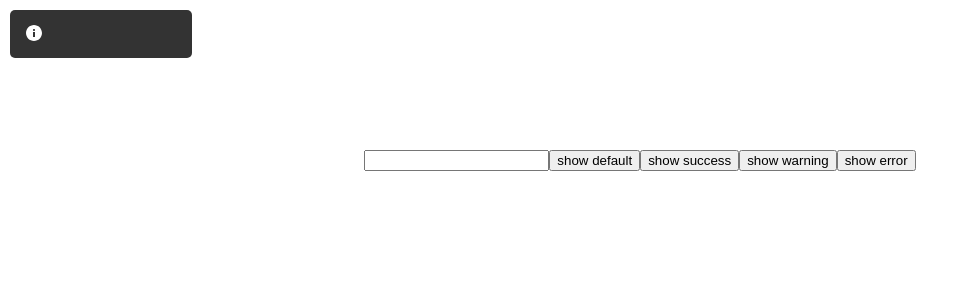
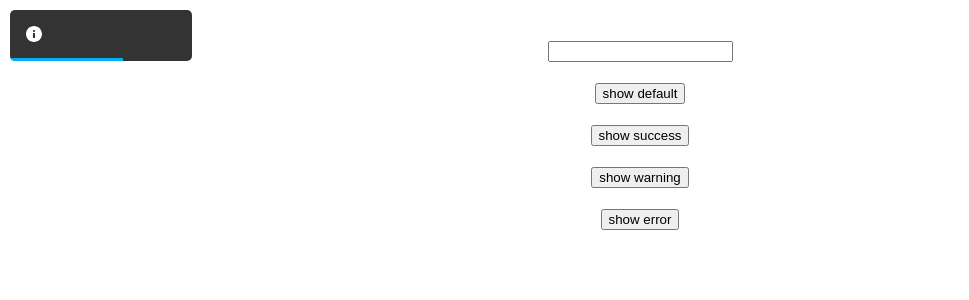
Before and after one commit to e-sulimenko/notifications, a React (Create React App) app: page / in a window 1280 px wide. Both pictures are taken after a click on the button "show default". Shown: the top 300 px of the page, without its empty margins (0-969 px from the left). Built offline with nearby package versions, Linux system fonts and the light colour scheme.

Commit message:
notification remove, buffer

```diff
--- a/src/Notifications/animations/index.js
+++ b/src/Notifications/animations/index.js
@@ -1 +1,2 @@
 export { default as animateLeftIn } from './leftIn';
+export { default as animateLeftOut } from './leftOut';
--- /dev/null
+++ b/src/Notifications/animations/leftOut.js
@@ -0,0 +1,15 @@
+// const timingFunction = 'cubic-bezier(0, 1.04, 0, 0.98)';
+
+const animationTimingsOut = {
+  duration: 750,
+  fill: 'forwards',
+};
+
+const animationStepsOut = [
+  { transform: 'translate3d(0, 0, 0)', opacity: 1 },
+  { transform: 'translate3d(20px, 0, 0)', offset: 0.2 },
+  { transform: 'translate3d(-1510px, 0, 0)', maxHeight: 0, offset: 0.6 },
+  { transform: 'translate3d(-3000px, 0, 0)', opacity: 0, maxHeight: 0 },
+];
+
+export default (el) => el.animate(animationStepsOut, animationTimingsOut);
--- a/src/Notifications/components/Container/index.jsx
+++ b/src/Notifications/components/Container/index.jsx
@@ -1,5 +1,6 @@
 import React, { memo, useContext, useCallback } from 'react';
 import { createPortal } from 'react-dom';
+import PropTypes from 'prop-types';
 
 import Notification from '../Notification';
 import { REMOVE } from '../../constants';
@@ -7,7 +8,12 @@ import { ReducerContext } from '../../context';
 
 import './index.css';
 
-const Container = () => {
+const Container = (props) => {
+  const {
+    showProgress,
+    duration,
+  } = props;
+
   const [state, dispatch] = useContext(ReducerContext);
 
   const onRemove = useCallback(
@@ -27,6 +33,8 @@ const Container = () => {
             text={item.text}
             id={item.id}
             type={item.type}
+            duration={duration}
+            showProgress={showProgress}
             onRemove={onRemove}
           />
         ))
@@ -36,4 +44,9 @@ const Container = () => {
   ));
 };
 
+Container.propTypes = {
+  showProgress: PropTypes.bool,
+  duration: PropTypes.number,
+};
+
 export default memo(Container);
--- a/src/Notifications/components/Notification/index.css
+++ b/src/Notifications/components/Notification/index.css
@@ -1,20 +1,27 @@
+.notification-item-container {
+  max-height: 1000px;
+  overflow: hidden;
+  opacity: 0;
+  will-change: transform, opacity, height;
+}
+
 .notification-item {
   margin: 10px 0 0 10px;
-  padding: 0 16px;
+  padding: 16px;
 
   min-width: 150px;
-  min-height: 48px;
 
   display: flex;
   align-items: center;
 
-  border-radius: 5px;
 
   font-size: 14px;
   color: hsla(0, 0%, 100%, 1);
 
-  opacity: 0;
-  will-change: transform, opacity;
+  overflow: hidden;
+  position: relative;
+  border-radius: 5px;
+  cursor: pointer;
 }
 
 .notification-item--default {
@@ -36,3 +43,11 @@
 .notification-item__icon {
   margin-right: 8px;
 }
+
+.notification-item__progress {
+  position: absolute;
+  bottom: 0;
+  left: 0;
+  height: 3px;
+  background: hsla(196, 100%, 47%, 1);
+}
--- a/src/Notifications/components/Notification/index.jsx
+++ b/src/Notifications/components/Notification/index.jsx
@@ -12,7 +12,7 @@ import CrossSvg from '../Svg/CrossSvg';
 import CheckSvg from '../Svg/CheckSvg';
 import InfoSvg from '../Svg/InfoSvg';
 
-import { animateLeftIn } from '../../animations';
+import { animateLeftIn, animateLeftOut } from '../../animations';
 
 import './index.css';
 
@@ -22,24 +22,62 @@ const Notification = (props) => {
     onRemove,
     id,
     type,
+    duration,
+    showProgress,
   } = props;
 
-  const [timerId, setTimerId] = useState(null);
+  const [intervalId, setIntervalId] = useState(null);
+  const [timeLeft, setTimeLeft] = useState(duration);
 
   const notifyRef = useRef(null);
 
   useEffect(
+    () => () => {
+      if (intervalId != null) clearInterval(intervalId);
+    },
+    [intervalId],
+  );
+
+  const onRemoveNotify = useCallback(
+    () => onRemove(id),
+    [id, onRemove],
+  );
+
+  const startTimer = useCallback(
+    () => {
+      const intId = setInterval(
+        () => setTimeLeft((val) => {
+          const next = val - 30;
+          if (next <= 0) {
+            const animation = animateLeftOut(notifyRef.current);
+            animation.onfinish = onRemoveNotify;
+            clearInterval(intId);
+          }
+          return next;
+        }),
+        30,
+      );
+      setIntervalId(intId);
+    },
+    [
+      notifyRef,
+      onRemoveNotify,
+    ],
+  );
+
+  const stopTimer = useCallback(
+    () => clearInterval(intervalId),
+    [intervalId],
+  );
+
+  useEffect(
     () => {
       if (notifyRef && notifyRef.current) {
-        animateLeftIn(notifyRef.current);
+        const animation = animateLeftIn(notifyRef.current);
+        animation.onfinish = startTimer;
       }
     },
-    [notifyRef],
-  );
-
-  const onClick = useCallback(
-    () => onRemove(id),
-    [id, onRemove],
+    [notifyRef, startTimer],
   );
 
   const icon = useMemo(
@@ -51,17 +89,43 @@ const Notification = (props) => {
     [type, id],
   );
 
+  const onClickNotify = useCallback(
+    () => {
+      const animation = animateLeftOut(notifyRef.current);
+      animation.onfinish = onRemoveNotify;
+      clearInterval(intervalId);
+    },
+    [
+      notifyRef,
+      intervalId,
+      onRemoveNotify,
+    ],
+  );
+
   return (
+    <div className="notification-item-container" ref={notifyRef}>
       <div
         aria-hidden="true"
         className={`notification-item notification-item--${type}`}
-      ref={notifyRef}
-      onClick={onClick}
+        onMouseEnter={stopTimer}
+        onMouseLeave={startTimer}
+        onClick={onClickNotify}
       >
         <div className="notification-item__icon">
           {icon}
         </div>
         {text}
+        {
+          showProgress && (
+            <div
+              className="notification-item__progress"
+              style={{
+                width: `${(timeLeft / duration) * 100}%`,
+              }}
+            />
+          )
+        }
+      </div>
     </div>
   );
 };
@@ -71,6 +135,8 @@ Notification.propTypes = {
   onRemove: PropTypes.func.isRequired,
   id: PropTypes.number.isRequired,
   type: PropTypes.string.isRequired,
+  duration: PropTypes.number.isRequired,
+  showProgress: PropTypes.bool.isRequired,
 };
 
 export default memo(Notification);
--- a/src/Notifications/components/Provider/index.jsx
+++ b/src/Notifications/components/Provider/index.jsx
@@ -9,8 +9,14 @@ import { reducer, initialState } from '../../reducer';
 import Container from '../Container';
 import { ReducerContext } from '../../context';
 
-export const NotificationProvider = ({ children }) => {
-  const [state, dispatch] = useReducer(reducer, initialState);
+export const NotificationProvider = (props) => {
+  const {
+    children,
+    showProgress,
+    duration,
+    limit,
+  } = props;
+  const [state, dispatch] = useReducer(reducer, { ...initialState, limit });
 
   const value = useMemo(
     () => [state, dispatch],
@@ -20,13 +26,25 @@ export const NotificationProvider = ({ children }) => {
   return (
     <ReducerContext.Provider value={value}>
       {children}
-      <Container />
+      <Container
+        showProgress={showProgress}
+        duration={duration}
+      />
     </ReducerContext.Provider>
   );
 };
 
+NotificationProvider.defaultProps = {
+  showProgress: true,
+  duration: 5000,
+  limit: 0,
+};
+
 NotificationProvider.propTypes = {
   children: PropTypes.element.isRequired,
+  showProgress: PropTypes.bool,
+  duration: PropTypes.number,
+  limit: PropTypes.number,
 };
 
 export default memo(NotificationProvider);
--- a/src/Notifications/components/Svg/CheckSvg.jsx
+++ b/src/Notifications/components/Svg/CheckSvg.jsx
@@ -15,7 +15,7 @@ const CheckSvg = ({ id }) => (
 );
 
 CheckSvg.propTypes = {
-  id: PropTypes.string.isRequired,
+  id: PropTypes.number.isRequired,
 };
 
 export default memo(CheckSvg);
--- a/src/Notifications/reducer/index.js
+++ b/src/Notifications/reducer/index.js
@@ -1,14 +1,45 @@
 import { ADD, REMOVE } from '../constants';
 
-export const initialState = { notifications: [] };
+export const initialState = { notifications: [], limit: 0, buffer: [] };
 
 const HANDLERS = {
-  [ADD]: (state, payload) => ({
-    notifications: [...state.notifications, payload],
-  }),
-  [REMOVE]: (state, payload) => ({
-    notifications: state.notifications.filter(({ id }) => id !== payload),
-  }),
+  [ADD]: (state, payload) => {
+    const {
+      limit,
+      notifications,
+      buffer,
+    } = state;
+    const newBuffer = [...buffer];
+    const newNotifications = [...notifications];
+    if (limit > 0 && notifications.length >= limit) {
+      newBuffer.push(payload);
+    } else {
+      newNotifications.push(payload);
+    }
+
+    return ({
+      ...state,
+      notifications: newNotifications,
+      buffer: newBuffer,
+    });
+  },
+  [REMOVE]: (state, payload) => {
+    const {
+      notifications,
+      buffer,
+    } = state;
+    const newNotifications = notifications.filter(({ id }) => id !== payload);
+    const newBuffer = [...buffer];
+    if (newBuffer.length !== 0) {
+      newNotifications.push(newBuffer[0]);
+      newBuffer.splice(0, 1);
+    }
+    return ({
+      ...state,
+      notifications: newNotifications,
+      buffer: newBuffer,
+    });
+  },
 };
 
 export const reducer = (state, action) => {
--- a/src/index.css
+++ b/src/index.css
@@ -11,7 +11,3 @@ code {
   font-family: source-code-pro, Menlo, Monaco, Consolas, 'Courier New',
     monospace;
 }
-
-button {
-  margin-top: 150px;
-}
--- a/src/index.js
+++ b/src/index.js
@@ -7,7 +7,7 @@ import './index.css';
 
 ReactDOM.render(
   // eslint-disable-next-line react/jsx-filename-extension
-  <NotificationProvider>
+  <NotificationProvider limit={3}>
     <App />
   </NotificationProvider>,
   document.getElementById('root'),
```
Also changed, not shown: src/App.jsx (+10 -0 lines). Lines whose indentation alone changed are shown as unchanged.
